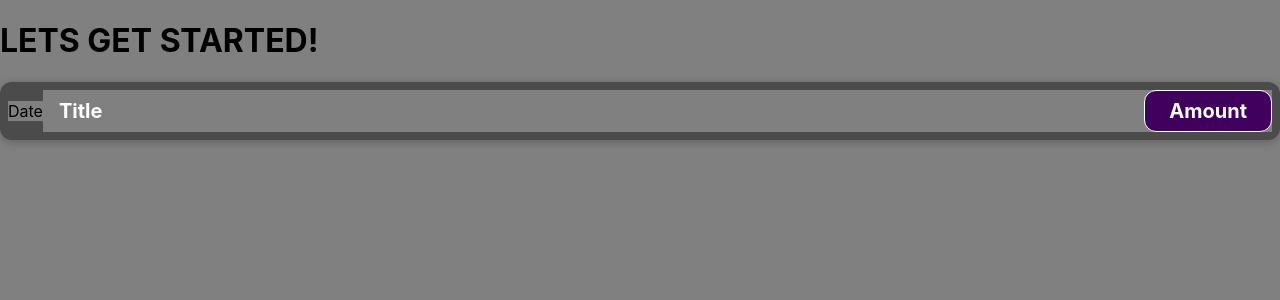
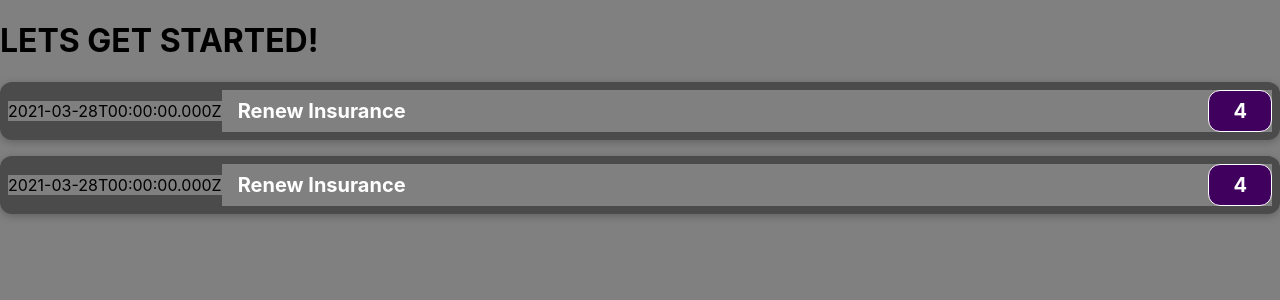
Before and after one commit to EFEKAANLULE/todo-efe, a React (Create React App) app: page / in a window 1280 px wide. Shown: the top 300 px of the page. Built offline with nearby package versions, Linux system fonts and the light colour scheme.

Commit message:
adding tasks

```diff
--- a/src/App.js
+++ b/src/App.js
@@ -8,6 +8,7 @@ function App() {
 
     <h1>LETS GET STARTED!</h1>
     <DaysLeft></DaysLeft>
+    <DaysLeft></DaysLeft>
     </div>
   );
 }
--- a/src/components/DaysLeft.js
+++ b/src/components/DaysLeft.js
@@ -2,14 +2,18 @@ import './DaysLeft.css';
 
 function DaysLeft() {
 
+    const daysDate = new Date(2021,2,28);
+    const taskTitle = 'Renew Insurance';
+    const daysLeft = 4;
+
     return (
         <div className='days-left'>
             <div>
-            Date
+            {daysDate.toISOString()}
             </div>
             <div className='days-left__description'>
-                <h2>Title </h2>
-                <div className='days-left__price'>Amount</div>
+                <h2>{taskTitle} </h2>
+                <div className='days-left__price'>{daysLeft}</div>
             </div>
         </div>
     );
```
